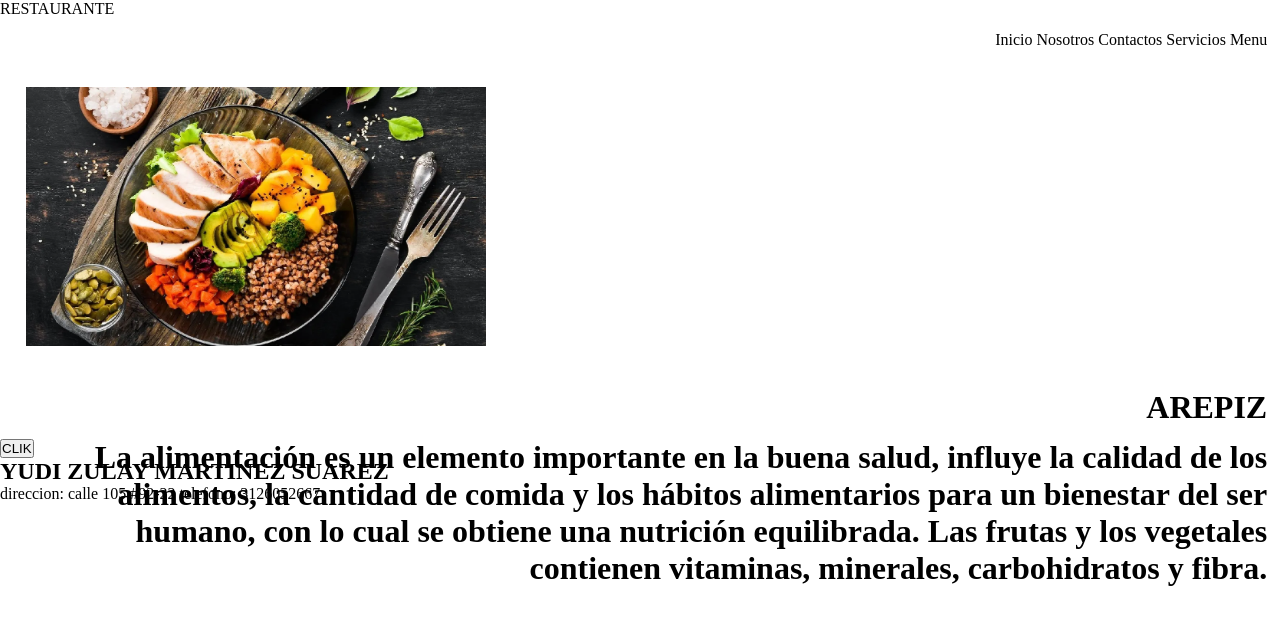
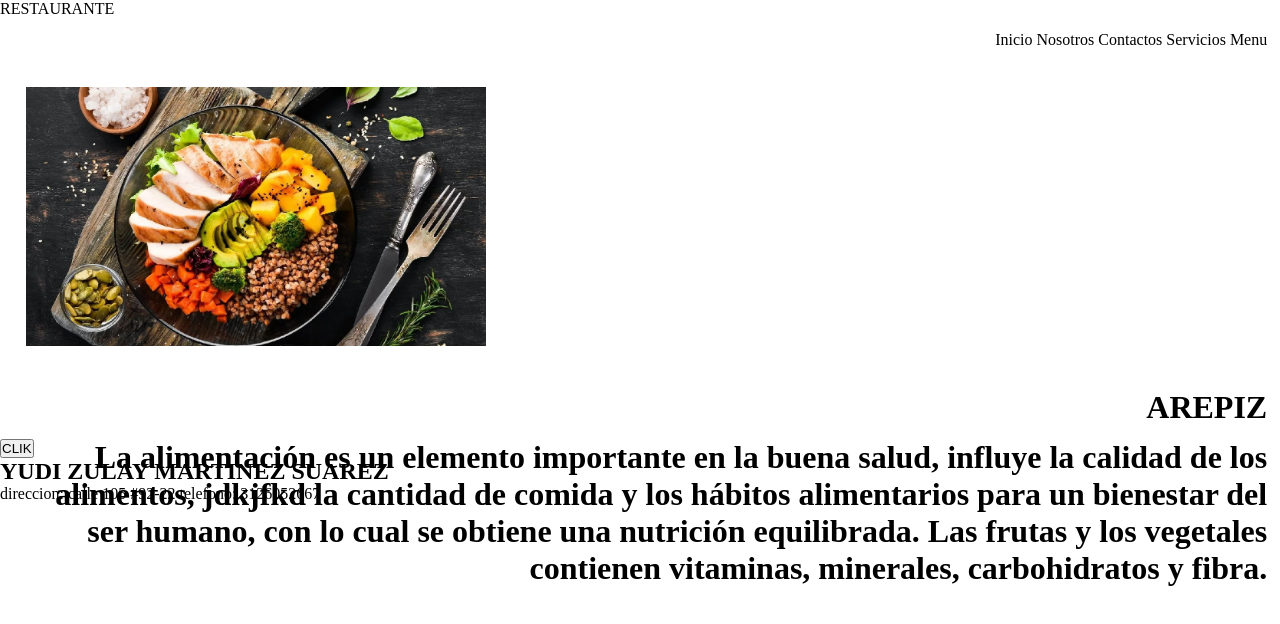
Before and after one commit to YudiZulayMartinezSuarez/COFFEE, a plain HTML site: page paginaweb/index.html in a window 1280 px wide. Drawn offline with Linux system fonts and the light colour scheme.

Commit message:
paginaWeb

```diff
--- a/paginaweb/index.html
+++ b/paginaweb/index.html
@@ -26,7 +26,7 @@
 
     <main class="titulo">
         <h1>AREPIZ   <p class="parrafo">La alimentación es un elemento importante en la buena salud,
-            influye la calidad de los alimentos,
+            influye la calidad de los alimentos, jdkjfkd
             la cantidad de comida y los hábitos alimentarios para un bienestar del ser humano,
             con lo cual se obtiene una nutrición equilibrada.
             Las frutas y los vegetales contienen vitaminas, minerales, carbohidratos y fibra.</p>
```
Also changed, not shown: paginaweb/style.css (line endings or trailing spaces).
